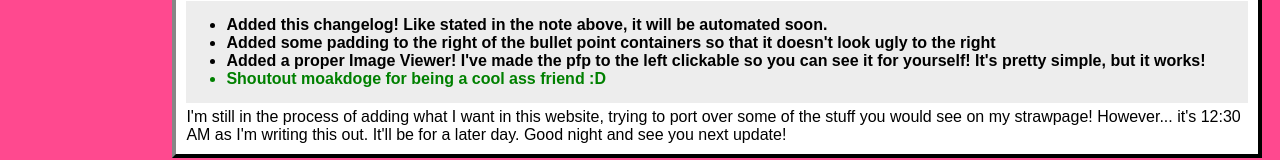
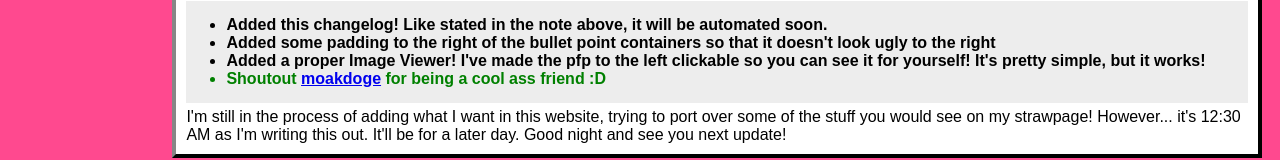
Before and after one commit to someScatty/scatty-website, a plain HTML site: page index.html in a window 1280 px wide. Shown: the part 827-987 px from the top of the page. Drawn offline with Linux system fonts and the light colour scheme.

Commit message:
image viewer patch: moakdoge link 2

```diff
--- a/index.html
+++ b/index.html
@@ -65,7 +65,7 @@
                 <li>Added this changelog! Like stated in the note above, it will be automated soon.</li>
                 <li>Added some padding to the right of the bullet point containers so that it doesn't look ugly to the right</li>
                 <li>Added a proper Image Viewer! I've made the pfp to the left clickable so you can see it for yourself! It's pretty simple, but it works!</li>
-                <li style="color: green;">Shoutout moakdoge for being a cool ass friend :D</li>
+                <li style="color: green;">Shoutout <a href="https://moakdoge.dev">moakdoge</a> for being a cool ass friend :D</li>
             </ul>
             <p id="ChangelogNotes">
                 I'm still in the process of adding what I want in this website, trying to port over some of the stuff you would see on my strawpage! However... it's 12:30 AM as I'm writing this out. It'll be for a later day. Good night and see you next update!
```
